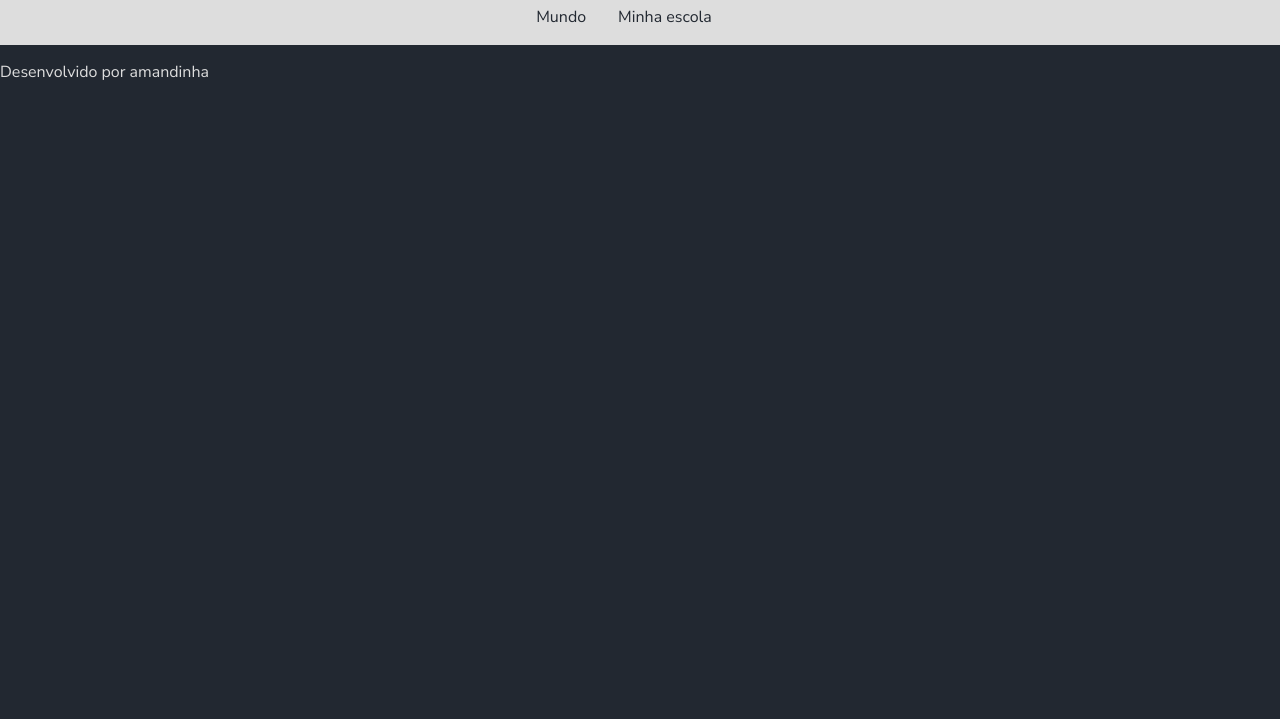
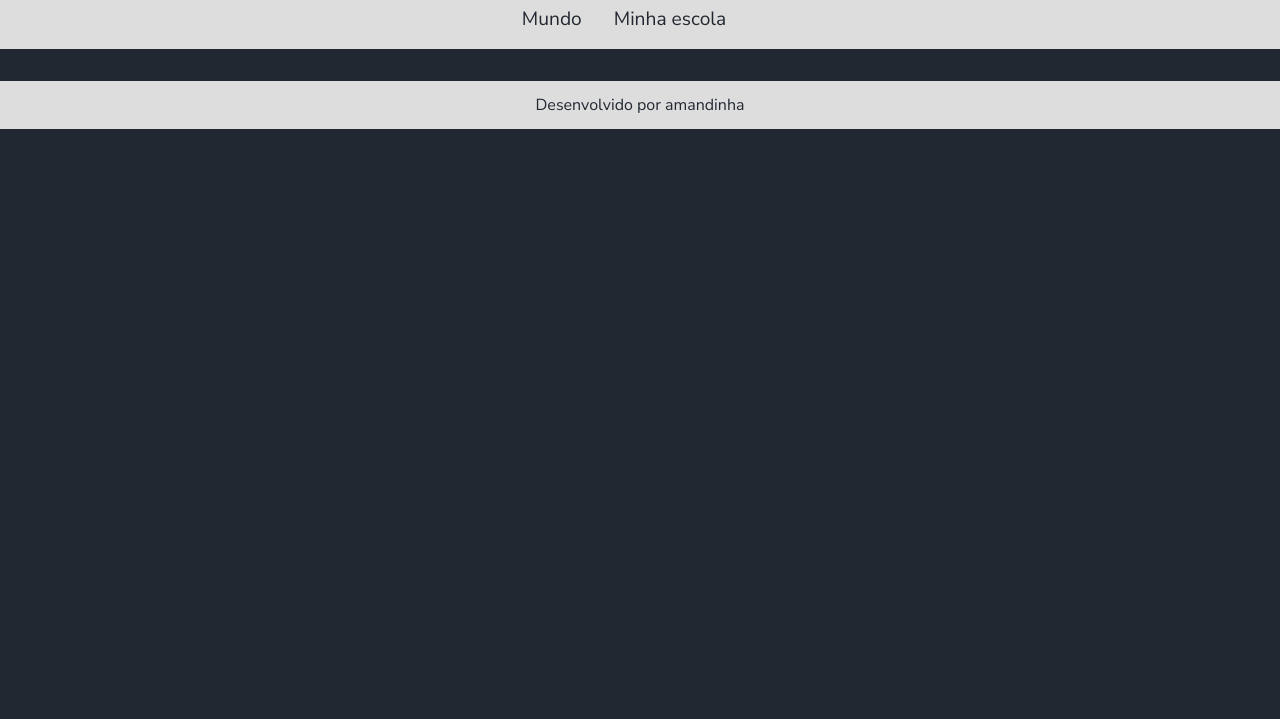
Before and after one commit to nanda158/criando-graficos, a plain HTML site: page index.html in a window 1280 px wide. Shown: the part 81-800 px from the top of the page. Drawn offline with Linux system fonts and the light colour scheme.

Commit message:
Update style.css

```diff
--- a/style.css
+++ b/style.css
@@ -37,4 +37,23 @@ nav a {
     text-decoration: none;
     color: var(--bg-color);
      margin: 0 2rem 1rem 0rem;
+     font-size: 1.2rem;
 }
+
+nav a:hover {
+    text-decoration: underline;
+    transform: scale(0.90);
+    transition: transform 0.1s;
+}
+
+
+footer {
+    display: flex;
+    align-items: center;
+    justify-content: center;
+    background-color: var(--primary-color);
+    color: var(--bg-color);
+    width: 100%;
+    height: 3rem;
+    margin-top: 2rem;
+}
```
